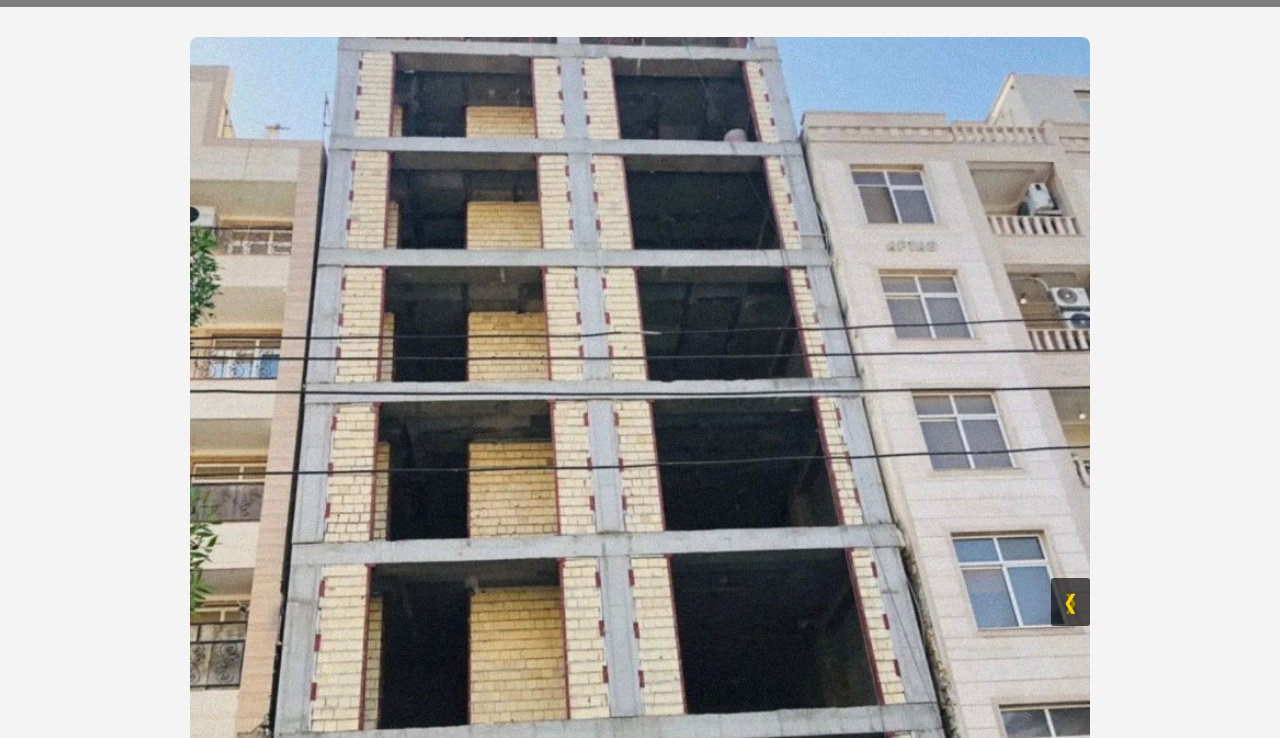
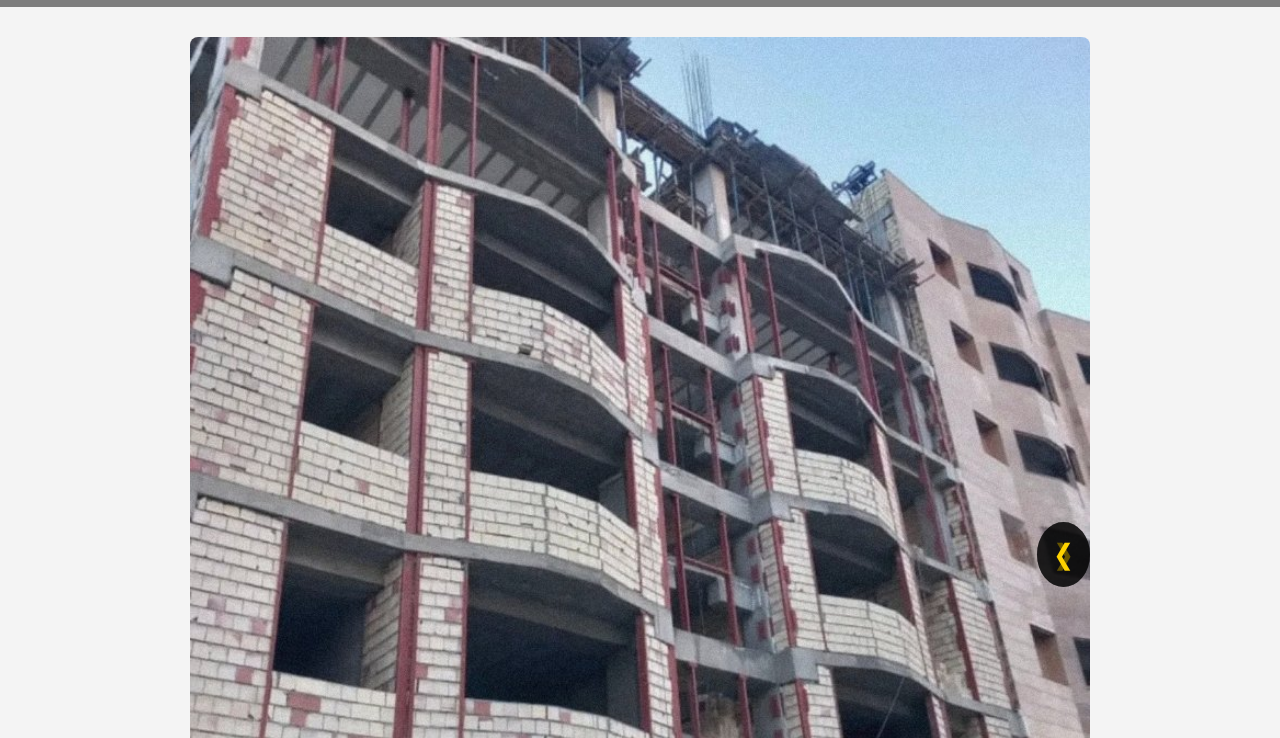
Before and after one commit to HadiShayan/SetoungarJonoub, a plain HTML site: page index.html in a window 1280 px wide. Shown: the part 62-800 px from the top of the page. Drawn offline with Linux system fonts and the light colour scheme; a web font is replaced by a local one.

Commit message:
index.html

```diff
--- a/index.html
+++ b/index.html
@@ -4,9 +4,13 @@
 <meta charset="UTF-8">
 <meta name="viewport" content="width=device-width, initial-scale=1.0">
 <title>ستونگر جنوب</title>
+
+<!-- فونت Vazir -->
+<link href="https://cdn.jsdelivr.net/gh/rastikerdar/vazir-font@v30.1.0/dist/font-face.css" rel="stylesheet">
+
 <style>
 body {
-  font-family: tahoma, sans-serif;
+  font-family: Vazir, Tahoma, sans-serif;
   margin: 0;
   background-color: #f4f4f4;
   direction: rtl;
@@ -54,15 +58,16 @@ header p {
 .prev, .next {
   cursor: pointer;
   position: absolute;
-  top: 50%;
-  padding: 12px;
+  top: 45%;
+  padding: 16px;
   margin-top: -22px;
   color: #FFD300;
   font-weight: bold;
-  font-size: 20px;
+  font-size: 28px;
   user-select: none;
-  background: rgba(0,0,0,0.4);
-  border-radius: 3px;
+  background: rgba(0,0,0,0.6);
+  border-radius: 50%;
+  transition: background 0.3s;
 }
 .next {right: 0;}
 .prev:hover, .next:hover {background-color: rgba(0,0,0,0.8);}
@@ -180,7 +185,6 @@ header p {
     <li>اجرای وال‌پست</li>
     <li>آرماتوربندی</li>
     <li>دیوارچینی</li>
-    <li>بتن‌ریزی</li>
     <li>شاسی‌کشی نما</li>
     <li>ساخت اسکلت فلزی و بتنی</li>
   </ul>
@@ -223,7 +227,7 @@ function showSlides() {
   slides[slideIndex].style.display = "block";
   dots[slideIndex].className += " active";
   slideIndex++;
-  setTimeout(showSlides, 4000);
+  setTimeout(showSlides, 7000); // تغییر زمان به 7 ثانیه
 }
 </script>
 
```
